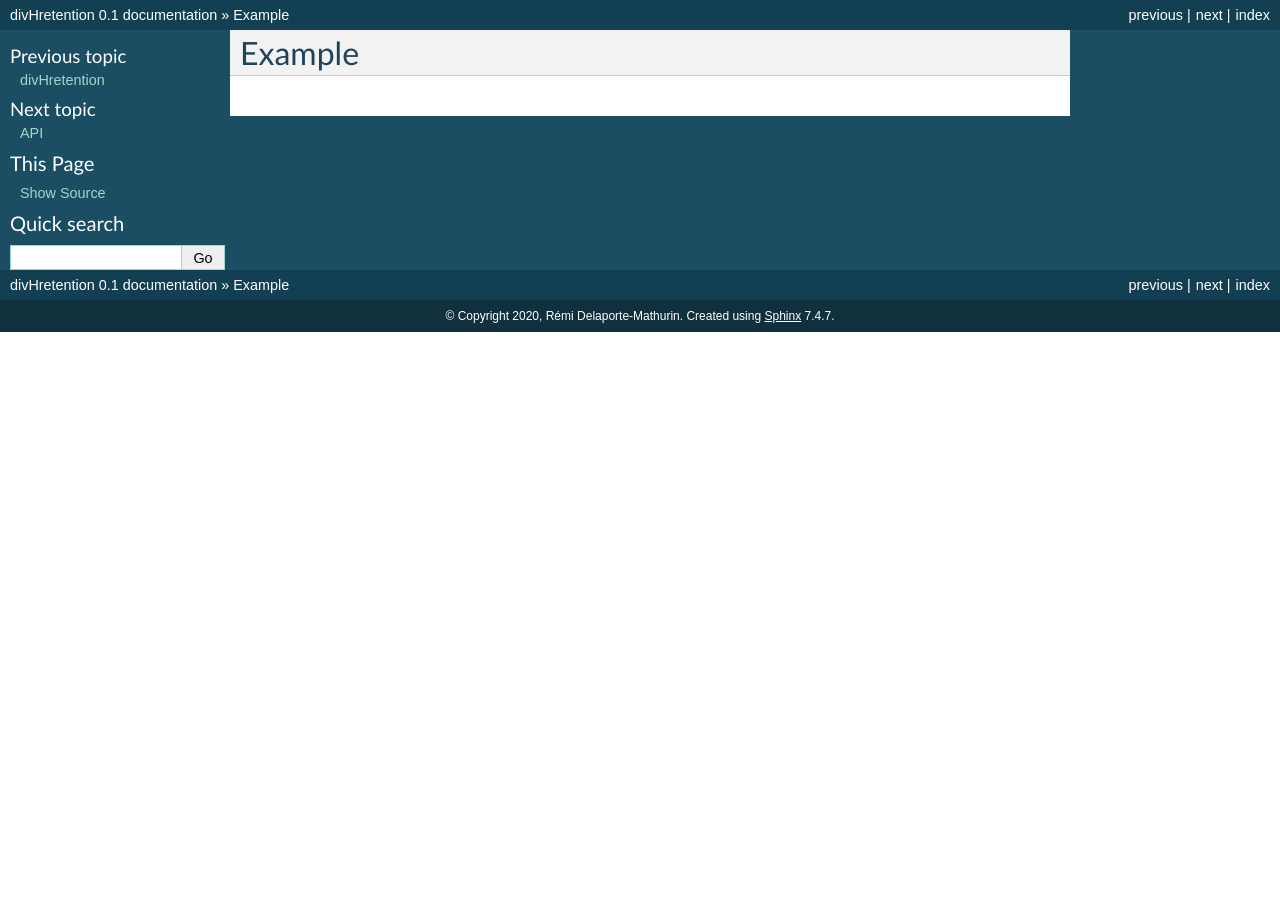
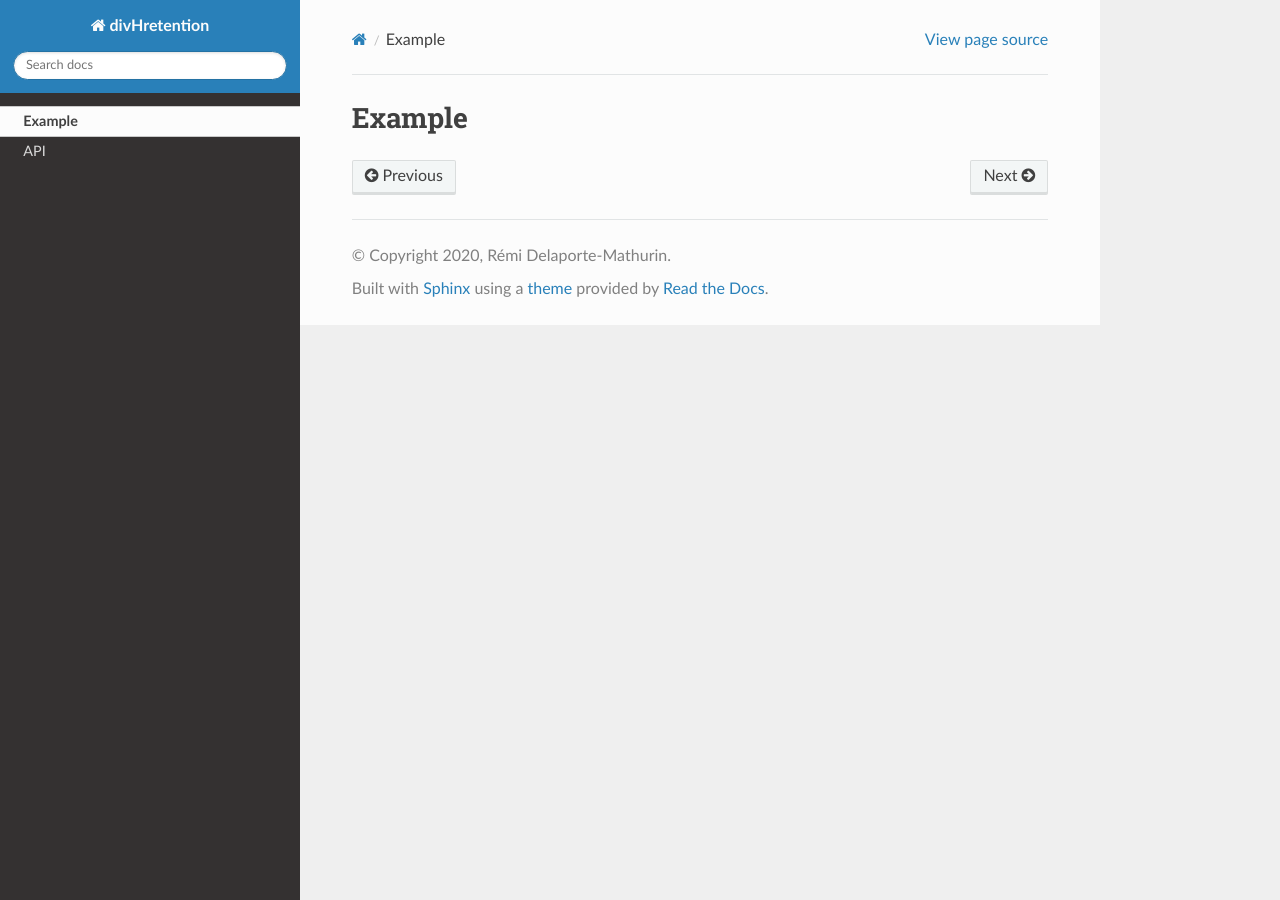
Before and after one commit to IRFM/divHretention, a Sphinx documentation site: the page built from docs/source/example_usage.rst, in a window 1280 px wide. Built offline with Sphinx 7.4.7 and the Read the Docs theme 2.0.0, drawn with Linux system fonts in a browser that asks for light colours; pages that are not in the unit, such as notebooks, are missing from menus.

Commit message:
html_theme

```diff
--- a/docs/source/conf.py
+++ b/docs/source/conf.py
@@ -58,5 +58,8 @@ html_theme = 'default'
 
 master_doc = 'index'
 
-# The name of the Pygments (syntax highlighting) style to use.
-pygments_style = 'sphinx'
+
+# The theme to use for HTML and HTML Help pages.  See the documentation for
+# a list of builtin themes.
+#
+html_theme = 'sphinx_rtd_theme'
```
